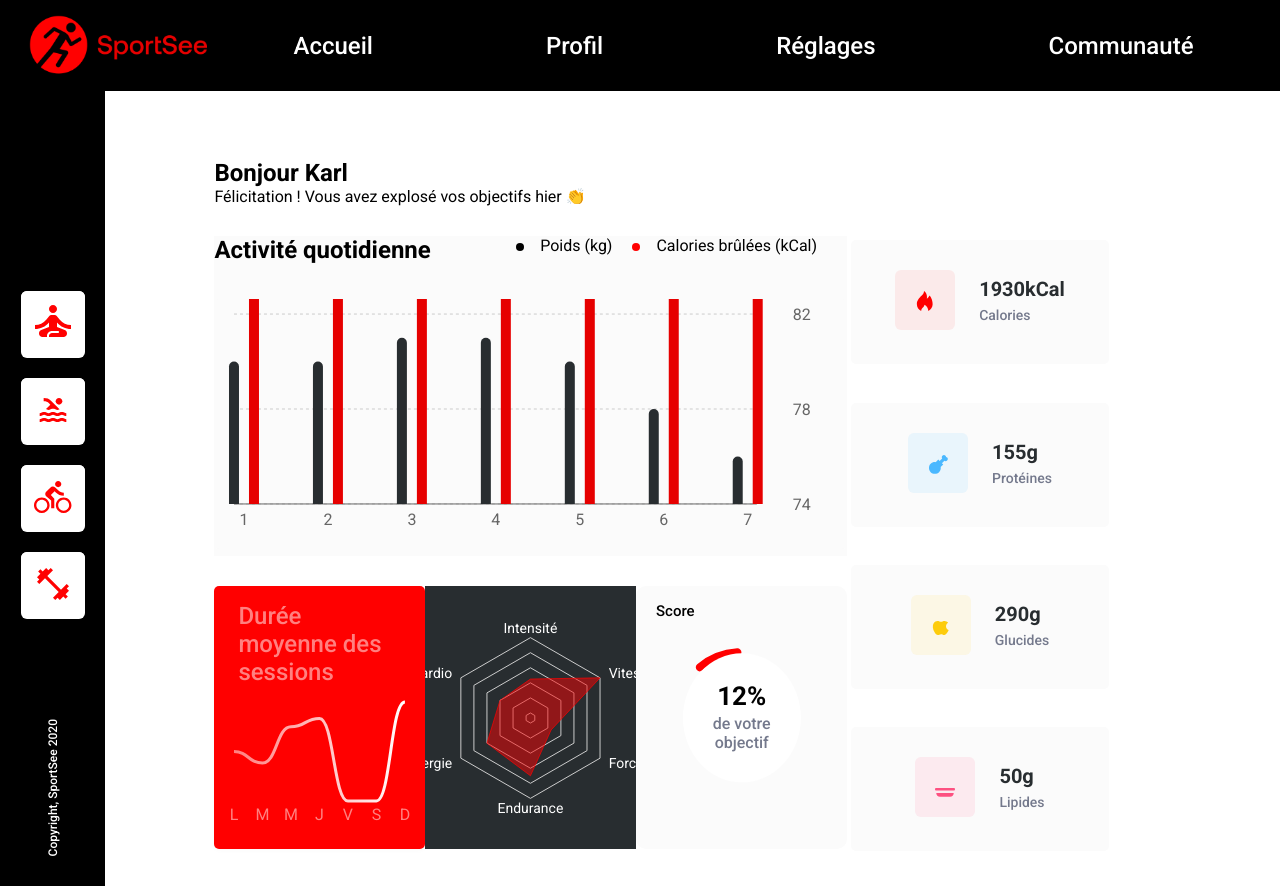
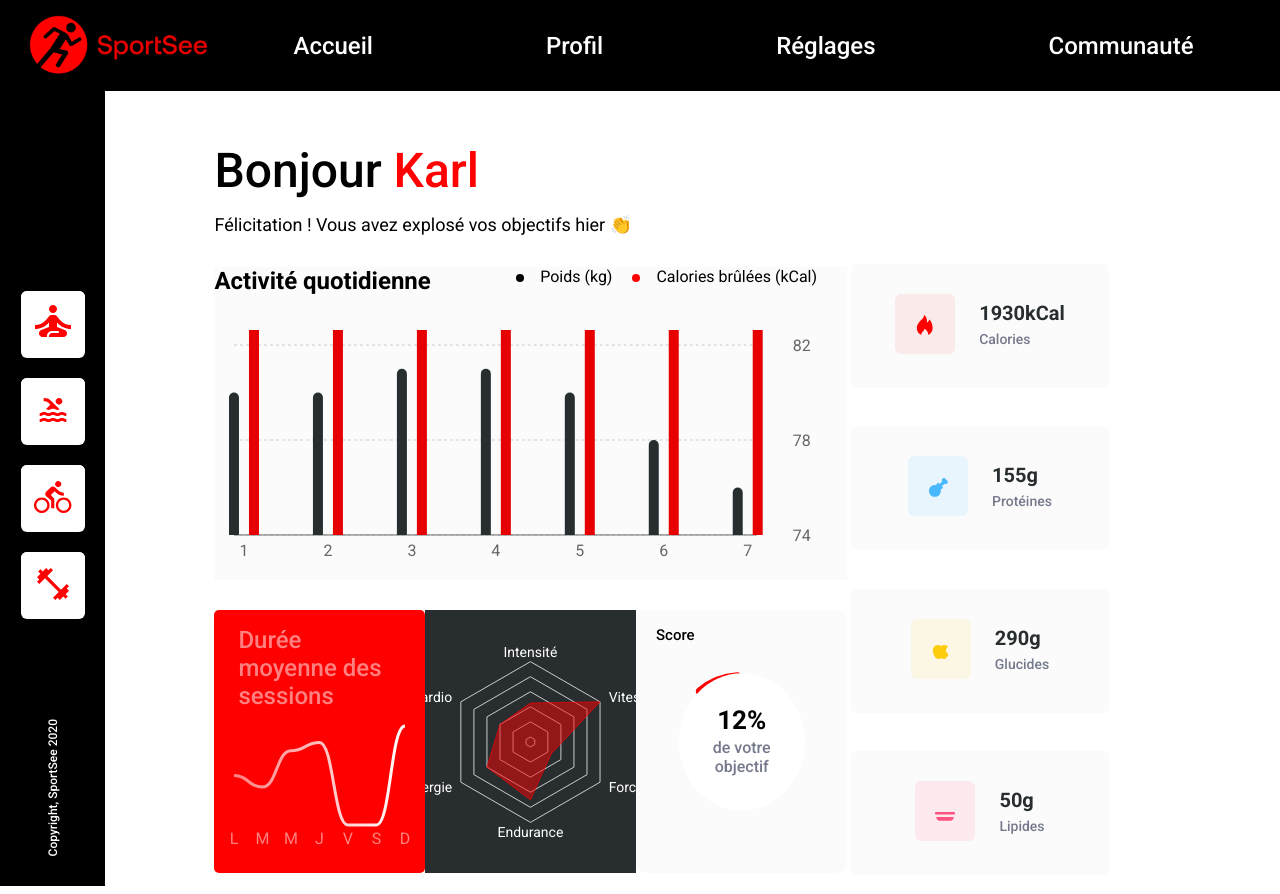
Before and after one commit to Maxb06/p12-sportsee, a React (Vite) app: page /user/12 in a window 1280 px wide. Built offline with nearby package versions, Linux system fonts and the light colour scheme.

Commit message:
style : Design graphique + mise en forme page

```diff
--- a/src/components/DailyActivity/DailyActivity.jsx
+++ b/src/components/DailyActivity/DailyActivity.jsx
@@ -15,19 +15,19 @@ import {
  * @param {object} props
  * @returns {ReactElement} Custom tooltip element
  */
-const CustomTooltip = ({ active, payload }) => {
+const CustomToolTip = ({ active, payload }) => {
   if (active && payload && payload.length) {
     return (
       <div className={styles.customTooltip}>
-        <p>{`${payload[0].value}kg`}</p>
-        <p>{`${payload[1].value}Kcal`}</p>
+        <p className={styles.customTooltip__text}>{`${payload[0].value}kg`}</p>
+        <p className={styles.customTooltip__text}>{`${payload[1].value}Kcal`}</p>
       </div>
     );
   }
   return null;
 };
 
-CustomTooltip.propTypes = {
+CustomToolTip.propTypes = {
   active: PropTypes.bool,
   payload: PropTypes.arrayOf(
     PropTypes.shape({
@@ -81,7 +81,7 @@ const DailyActivity = ({ data }) => {
           tickLine={false}
           tickCount={3}
         />
-        <Tooltip content={<CustomTooltip />} animationEasing="ease-out" />
+        <Tooltip content={<CustomToolTip />} animationEasing="ease-out" />
         <Bar
           dataKey="kilogram"
           fill="#282D30"
--- a/src/components/DailyActivity/styles.module.scss
+++ b/src/components/DailyActivity/styles.module.scss
@@ -1,4 +1,17 @@
 .container {
     background-color: #FBFBFB;
     border-radius: 5px;
+
+    .customTooltip {
+        background-color: #E60000;
+
+        &__text {
+            color: white;
+            padding: 1rem;
+            text-align: center;
+            font-size: 10px;
+            font-weight: 500;
+            line-height: 24px;
+        }
+    }
 }
--- a/src/components/NavHorizontal/NavHorizontal.jsx
+++ b/src/components/NavHorizontal/NavHorizontal.jsx
@@ -1,5 +1,6 @@
 import styles from './styles.module.scss';
 import logo from '../../assets/logo.png';
+import { Link } from 'react-router-dom';
 
 /**
  * Component which displays the navigation bar
@@ -17,7 +18,7 @@ const NavHorizontal = () => {
             <nav className={styles.header__nav}>
                 <ul className={styles.header__nav__list}>
                     <li>
-                        <a href="#">Accueil</a>
+                        <Link to="/">Accueil</Link>
                     </li>
                     <li>
                         <a href="#">Profil</a>
--- a/src/components/Score/styles.module.scss
+++ b/src/components/Score/styles.module.scss
@@ -18,7 +18,7 @@
   top: 50%;
   transform: translateX(-50%) translateY(-50%);
   border-radius: 50%;
-  padding: 15%;
+  padding: 17%;
   white-space: nowrap;
 
   &__score {
--- a/src/components/UserInfo/UserInfo.jsx
+++ b/src/components/UserInfo/UserInfo.jsx
@@ -2,7 +2,7 @@ import styles from './styles.module.scss';
 import PropTypes from 'prop-types';
 
 /**
- * Displays the user's information.
+ * Displays the user's information. A SUPPRIMER PAR LA SUITE !!!!!!!!!!!!
  *
  * @param {Object} props
  * @param {Object} props.user the user's data object
--- a/src/pages/HomePage/styles.module.scss
+++ b/src/pages/HomePage/styles.module.scss
@@ -12,14 +12,13 @@
 
   &__activity {
     width: 66%;
-    height: 320px;
     background-color: #FBFBFB;
   }
 
   &__nutrients {
     position: absolute;
     right: 0;
-    top: 9%;
+    top: 12%;
   }
 
   &__score {
@@ -71,3 +70,22 @@
     }
   }
 }
+
+.container {
+  .userName h1 {
+    font-size: 48px;
+    font-weight: 500;
+    line-height: 24px;
+    margin-bottom: 30px;
+  }
+
+  span {
+    color: #FF0101;
+  }
+}
+
+.userName p {
+  font-size: 18px;
+  font-weight: 400;
+  line-height: 24px;
+}
```
Also changed, not shown: src/components/UserName/UserName.jsx (deleted, +0 -23 lines), src/components/UserName/styles.module.scss (deleted).
